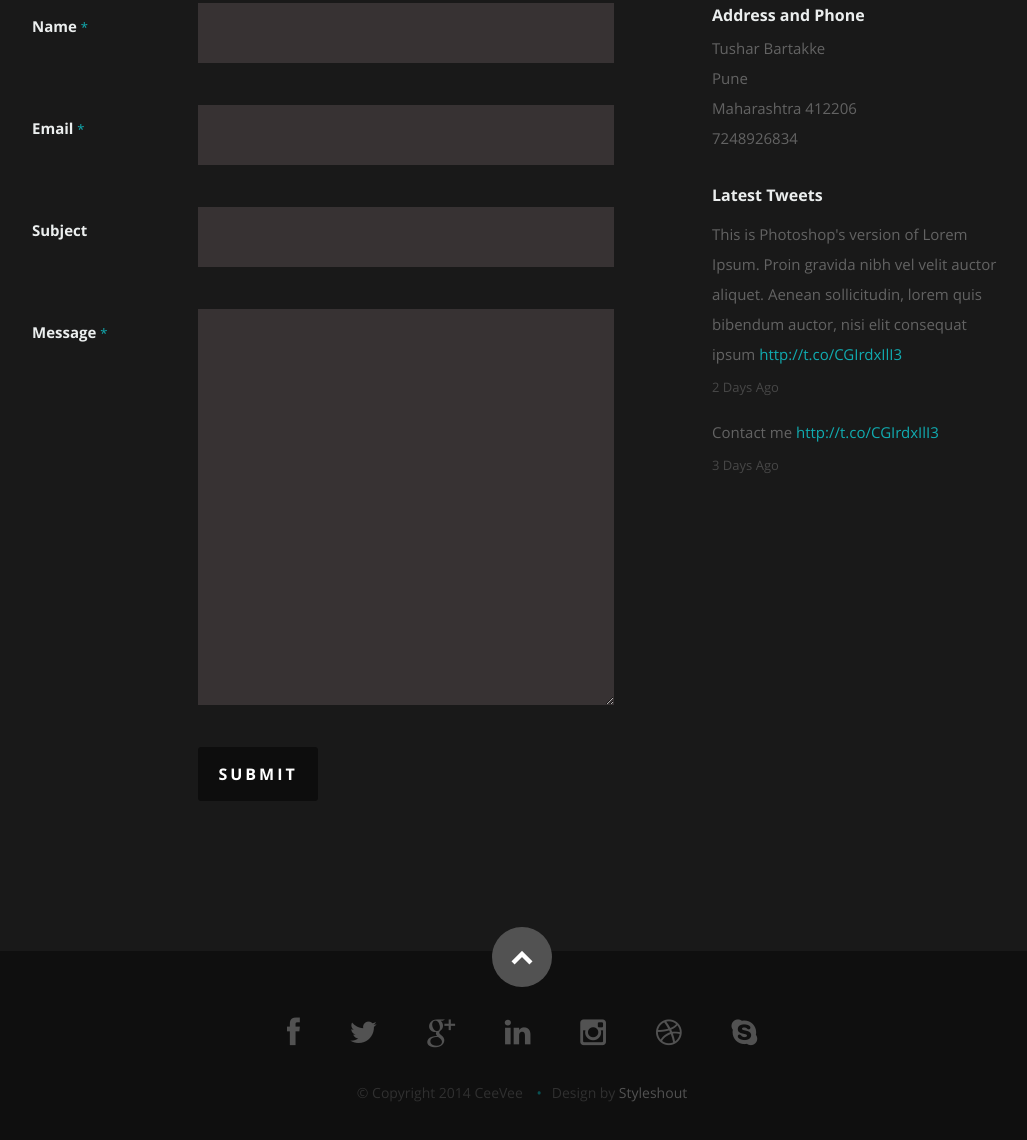
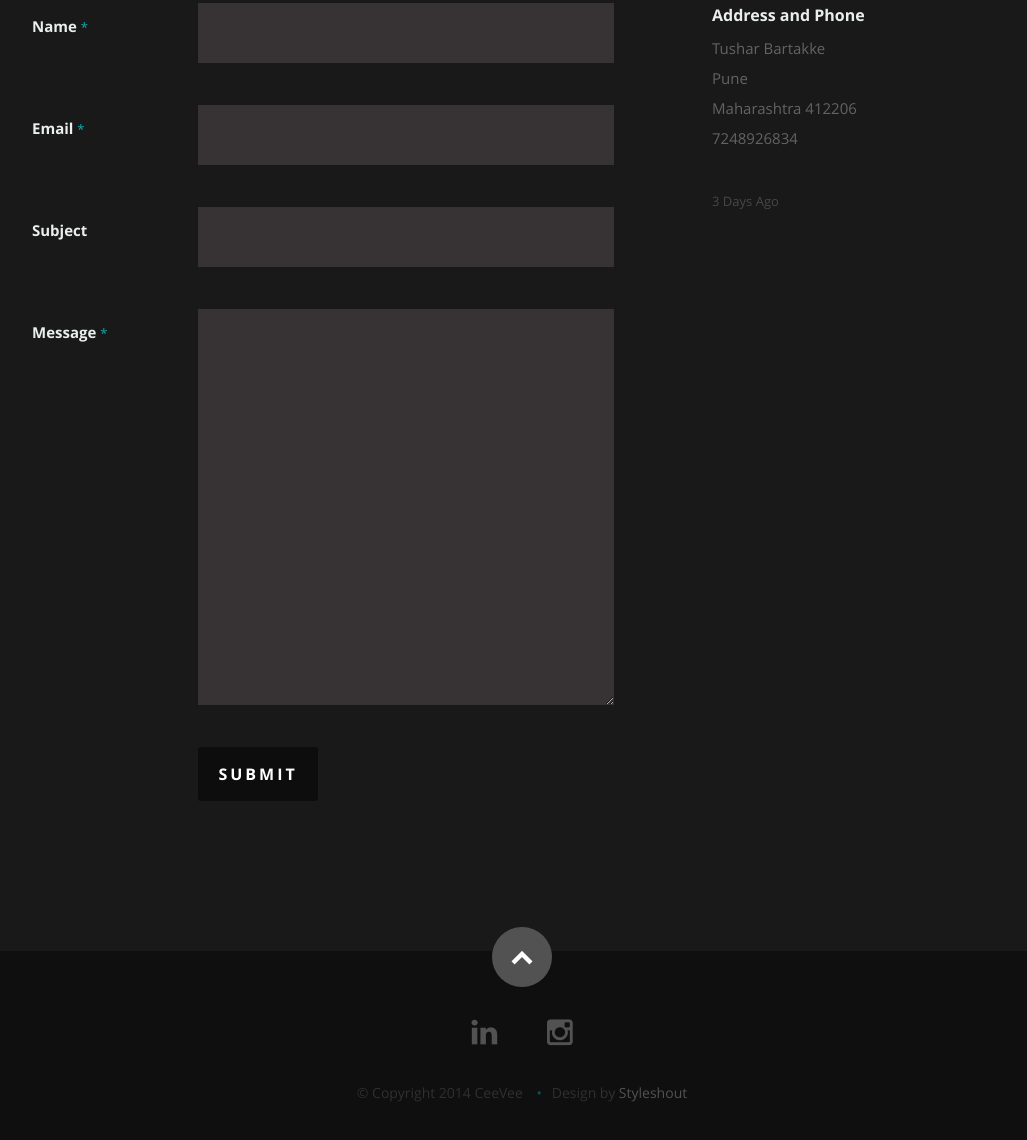
Before and after one commit to tusharbartakke/tusharbartakke.github.io, a plain HTML site: page index.html in a window 1280 px wide. Shown: the part 3367-4507 px from the top of the page, without its empty margins (118-1145 px from the left). Drawn offline with nearby package versions, Linux system fonts and the light colour scheme.

Commit message:
Update index.html

```diff
--- a/index.html
+++ b/index.html
@@ -249,14 +249,14 @@ Google Sheets, R language, SQL, Google BigQuery, Linux, Unix, and Git.
 
          <div class="two columns header-col">
 
-            <h1><span>tusharbartakke.github.io</span></h1>
+            <h1><span> <a href="tusharbartakke.github.io">tusharbartakke.github.io</a></span></h1>
 
          </div>
 
          <div class="seven columns">
 
             <h2><span class="lead">tusharbartakke.github.io</span></h2>
-            <p><span class="lead">Click here</span></p>
+            <p><span class="lead">Click Above</span></p>
 
          </div>
 
@@ -405,21 +405,18 @@ Google Sheets, R language, SQL, Google BigQuery, Linux, Unix, and Git.
 
                <div class="widget widget_tweets">
 
-                  <h4 class="widget-title">Latest Tweets</h4>
+                  <h4 class="widget-title"></h4>
 
                   <ul id="twitter">
                      <li>
                         <span>
-                        This is Photoshop's version  of Lorem Ipsum. Proin gravida nibh vel velit auctor aliquet.
-                        Aenean sollicitudin, lorem quis bibendum auctor, nisi elit consequat ipsum
-                        <a href="#">http://t.co/CGIrdxIlI3</a>
+
                         </span>
-                        <b><a href="#">2 Days Ago</a></b>
+                        <b><a href="#"></a></b>
                      </li>
                      <li>
                         <span>
-                        Contact me
-                        <a href="#">http://t.co/CGIrdxIlI3</a>
+
                         </span>
                         <b><a href="#">3 Days Ago</a></b>
                      </li>
@@ -443,13 +440,8 @@ Google Sheets, R language, SQL, Google BigQuery, Linux, Unix, and Git.
          <div class="twelve columns">
 
             <ul class="social-links">
-               <li><a href="#"><i class="fa fa-facebook"></i></a></li>
-               <li><a href="#"><i class="fa fa-twitter"></i></a></li>
-               <li><a href="#"><i class="fa fa-google-plus"></i></a></li>
-               <li><a href="#"><i class="fa fa-linkedin"></i></a></li>
-               <li><a href="#"><i class="fa fa-instagram"></i></a></li>
-               <li><a href="#"><i class="fa fa-dribbble"></i></a></li>
-               <li><a href="#"><i class="fa fa-skype"></i></a></li>
+               <li><a href="https://in.linkedin.com/in/tushar-bartakke-b8abb7202"><i class="fa fa-linkedin"></i></a></li>
+               <li><a href="https://www.instagram.com/tusharbartakke/"><i class="fa fa-instagram"></i></a></li>
             </ul>
 
             <ul class="copyright">
```
